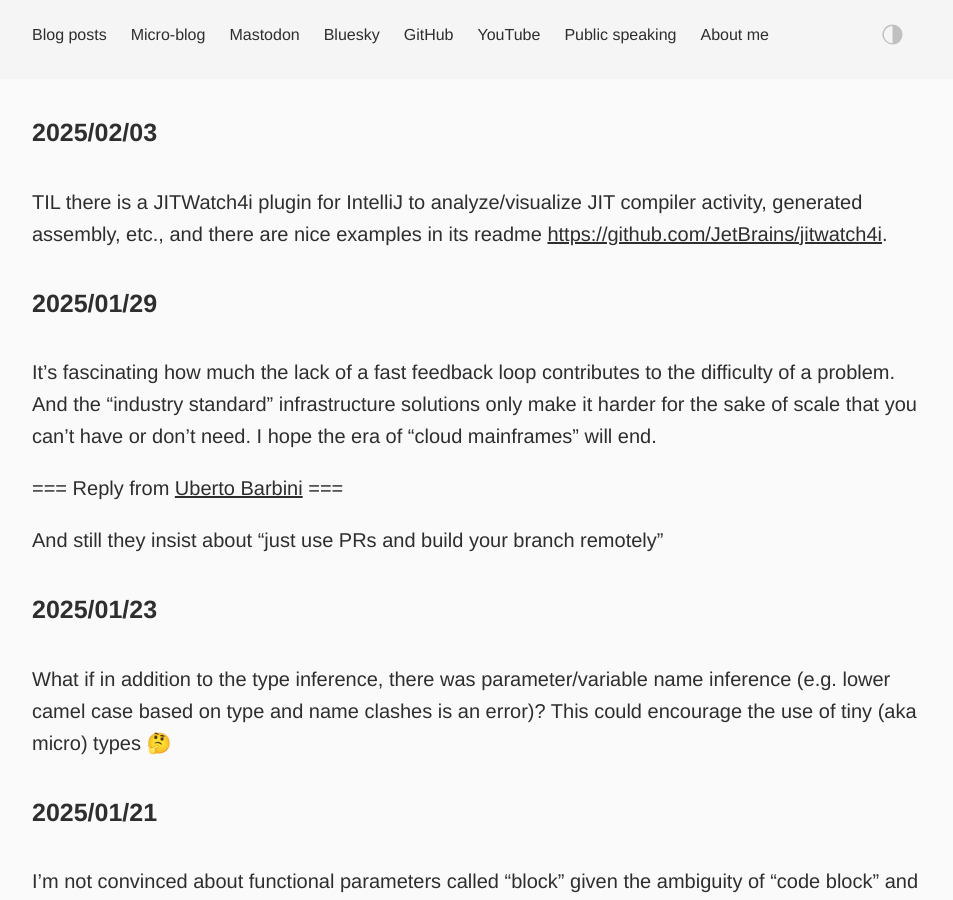
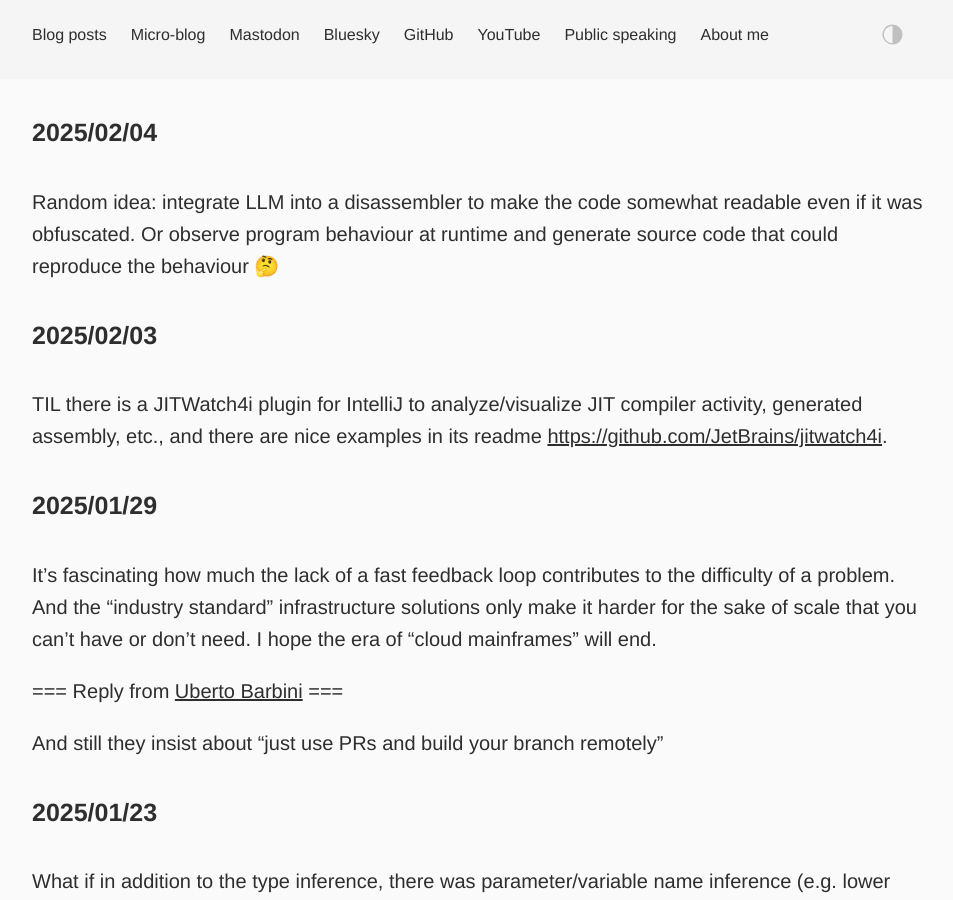
Before and after one commit to dkandalov/dkandalov.github.io, a Jekyll site: the page built from micro-blog.md, in a window 1280 px wide and 900 px high. Shown: the whole window, without its empty margins (160-1113 px from the left). Built offline with Jekyll 4.4.1, drawn with Linux system fonts in a browser that asks for light colours.

Commit message:
updated micro-blog

```diff
--- a/micro-blog.md
+++ b/micro-blog.md
@@ -2,6 +2,9 @@
 layout: post
 permalink: /micro-blog/
 ---
+
+#### 2025/02/04
+Random idea: integrate LLM into a disassembler to make the code somewhat readable even if it was obfuscated. Or observe program behaviour at runtime and generate source code that could reproduce the behaviour 🤔
 
 #### 2025/02/03
 TIL there is a JITWatch4i plugin for IntelliJ to analyze/visualize JIT compiler activity, generated assembly, etc., and there are nice examples in its readme <https://github.com/JetBrains/jitwatch4i>.
```
